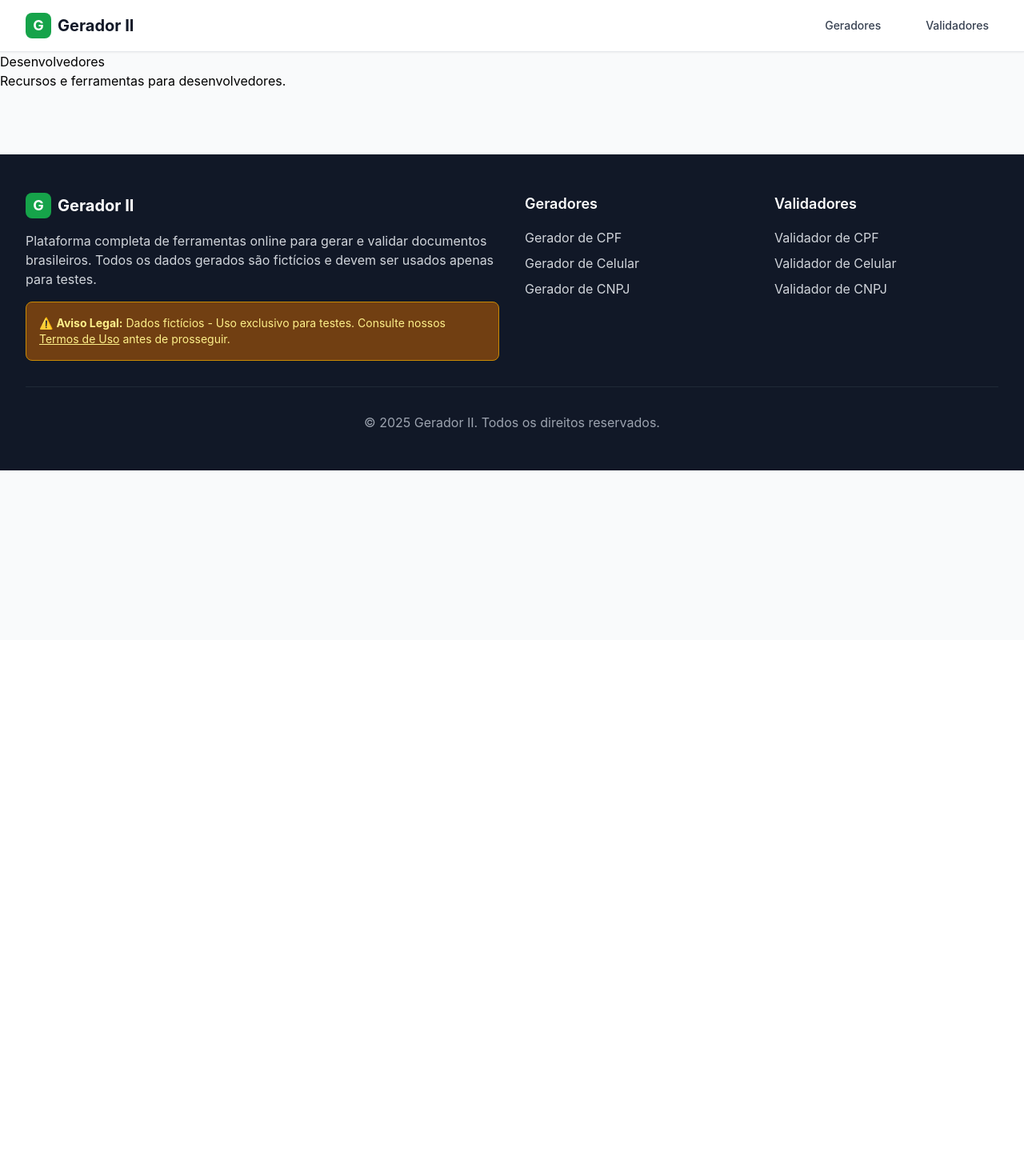
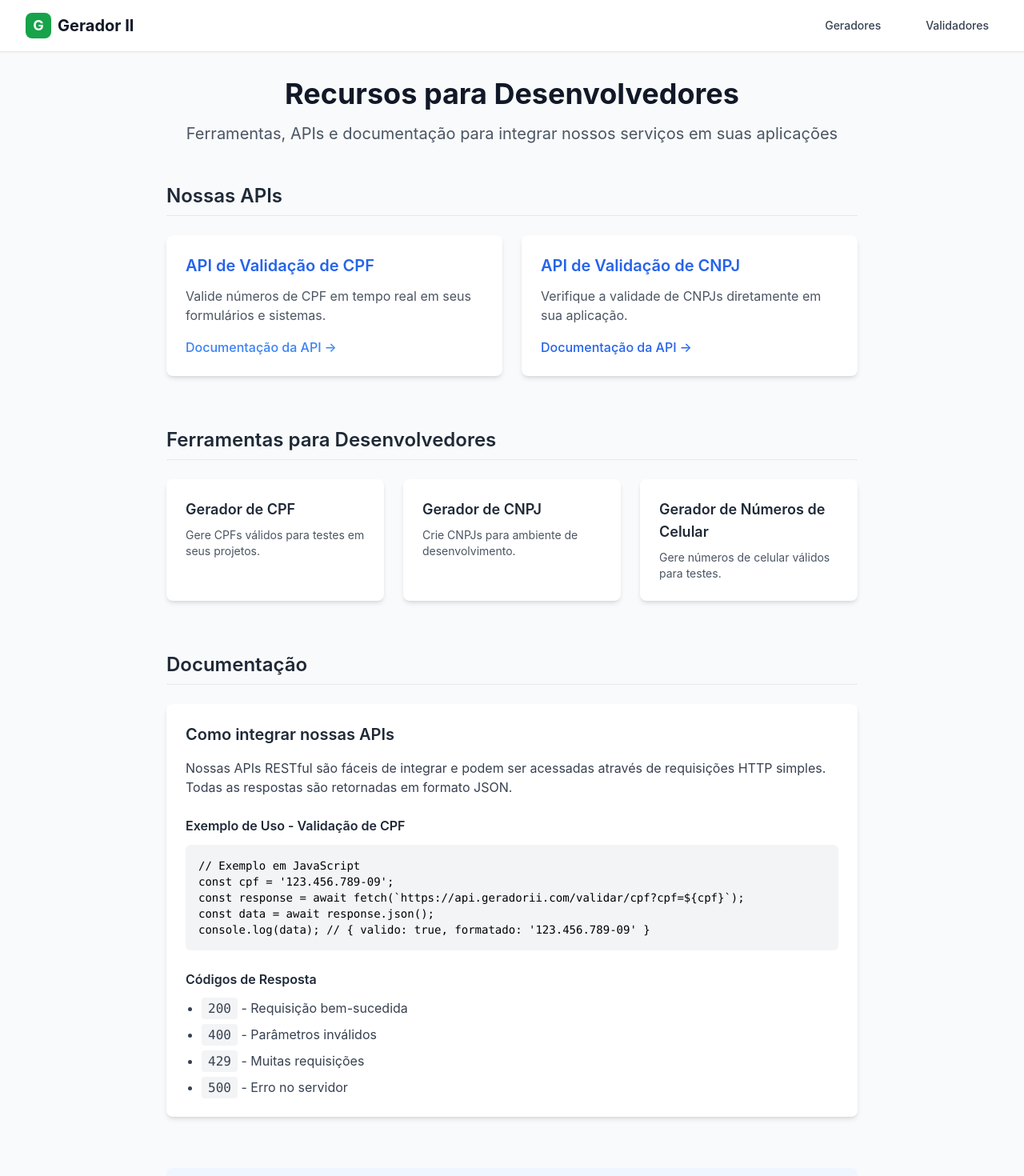
Before and after one commit to silasstoned47/gerador, a Nuxt app: page /desenvolvedores in a window 1280 px wide. Shown: the top 1470 px of the page at 80% size. Before the commit the page ends 800 px from the top, so only its background shows below. Built offline with nearby package versions, Linux system fonts and the light colour scheme.

Commit message:
feat: atualiza página de desenvolvedores com novo design e conteúdo

```diff
--- a/pages/desenvolvedores.vue
+++ b/pages/desenvolvedores.vue
@@ -1,14 +1,111 @@
 <template>
-  <div>
-    <h1>Desenvolvedores</h1>
-    <p>Recursos e ferramentas para desenvolvedores.</p>
-    <!-- Add your content here -->
+  <div class="max-w-4xl mx-auto px-4 py-8">
+    <!-- Cabeçalho da Página -->
+    <header class="mb-12 text-center">
+      <h1 class="text-4xl font-bold text-gray-900 mb-4">Recursos para Desenvolvedores</h1>
+      <p class="text-xl text-gray-600">Ferramentas, APIs e documentação para integrar nossos serviços em suas aplicações</p>
+    </header>
+
+    <!-- Seção de APIs -->
+    <section class="mb-16">
+      <h2 class="text-2xl font-semibold text-gray-800 mb-6 pb-2 border-b border-gray-200">Nossas APIs</h2>
+      <div class="grid md:grid-cols-2 gap-6">
+        <div class="bg-white p-6 rounded-lg shadow-md hover:shadow-lg transition-shadow">
+          <h3 class="text-xl font-semibold text-blue-600 mb-3">API de Validação de CPF</h3>
+          <p class="text-gray-600 mb-4">Valide números de CPF em tempo real em seus formulários e sistemas.</p>
+          <NuxtLink to="/validadores/cpf" class="text-blue-500 hover:text-blue-700 font-medium inline-flex items-center">
+            Documentação da API <span class="ml-1">→</span>
+          </NuxtLink>
+        </div>
+
+        <div class="bg-white p-6 rounded-lg shadow-md hover:shadow-lg transition-shadow">
+          <h3 class="text-xl font-semibold text-blue-600 mb-3">API de Validação de CNPJ</h3>
+          <p class="text-gray-600 mb-4">Verifique a validade de CNPJs diretamente em sua aplicação.</p>
+          <NuxtLink to="/validadores/cnpj" class="text-blue-600 hover:text-blue-800 font-medium inline-flex items-center">
+            Documentação da API <span class="ml-1">→</span>
+          </NuxtLink>
+        </div>
+      </div>
+    </section>
+
+    <!-- Seção de Ferramentas -->
+    <section class="mb-16">
+      <h2 class="text-2xl font-semibold text-gray-800 mb-6 pb-2 border-b border-gray-200">Ferramentas para Desenvolvedores</h2>
+      <div class="grid md:grid-cols-3 gap-6">
+        <NuxtLink to="/gerador/cpf" class="block bg-white p-6 rounded-lg shadow-md hover:shadow-lg transition-transform hover:-translate-y-1">
+          <h3 class="text-lg font-semibold text-gray-800 mb-2">Gerador de CPF</h3>
+          <p class="text-gray-600 text-sm">Gere CPFs válidos para testes em seus projetos.</p>
+        </NuxtLink>
+
+        <NuxtLink to="/gerador/cnpj" class="block bg-white p-6 rounded-lg shadow-md hover:shadow-lg transition-transform hover:-translate-y-1">
+          <h3 class="text-lg font-semibold text-gray-800 mb-2">Gerador de CNPJ</h3>
+          <p class="text-gray-600 text-sm">Crie CNPJs para ambiente de desenvolvimento.</p>
+        </NuxtLink>
+
+        <NuxtLink to="/gerador/celular" class="block bg-white p-6 rounded-lg shadow-md hover:shadow-lg transition-transform hover:-translate-y-1">
+          <h3 class="text-lg font-semibold text-gray-800 mb-2">Gerador de Números de Celular</h3>
+          <p class="text-gray-600 text-sm">Gere números de celular válidos para testes.</p>
+        </NuxtLink>
+      </div>
+    </section>
+
+    <!-- Seção de Documentação -->
+    <section class="mb-16">
+      <h2 class="text-2xl font-semibold text-gray-800 mb-6 pb-2 border-b border-gray-200">Documentação</h2>
+      <div class="bg-white p-6 rounded-lg shadow-md">
+        <h3 class="text-xl font-semibold text-gray-800 mb-4">Como integrar nossas APIs</h3>
+        <div class="prose max-w-none">
+          <p class="text-gray-700 mb-4">Nossas APIs RESTful são fáceis de integrar e podem ser acessadas através de requisições HTTP simples. Todas as respostas são retornadas em formato JSON.</p>
+
+          <h4 class="font-semibold text-gray-800 mt-6 mb-3">Exemplo de Uso - Validação de CPF</h4>
+          <pre class="bg-gray-100 p-4 rounded-md overflow-x-auto text-sm"><code>// Exemplo em JavaScript
+const cpf = '123.456.789-09';
+const response = await fetch(`https://api.geradorii.com/validar/cpf?cpf=${cpf}`);
+const data = await response.json();
+console.log(data); // { valido: true, formatado: '123.456.789-09' }</code></pre>
+
+          <h4 class="font-semibold text-gray-800 mt-6 mb-3">Códigos de Resposta</h4>
+          <ul class="list-disc pl-5 space-y-2 text-gray-700">
+            <li><span class="font-mono bg-gray-100 px-2 py-1 rounded">200</span> - Requisição bem-sucedida</li>
+            <li><span class="font-mono bg-gray-100 px-2 py-1 rounded">400</span> - Parâmetros inválidos</li>
+            <li><span class="font-mono bg-gray-100 px-2 py-1 rounded">429</span> - Muitas requisições</li>
+            <li><span class="font-mono bg-gray-100 px-2 py-1 rounded">500</span> - Erro no servidor</li>
+          </ul>
+        </div>
+      </div>
+    </section>
+
+    <!-- Seção de Contato -->
+    <section class="bg-blue-50 p-8 rounded-lg">
+      <h2 class="text-2xl font-semibold text-gray-800 mb-4">Precisa de ajuda?</h2>
+      <p class="text-gray-700 mb-4">Nossa equipe de suporte está pronta para ajudar com qualquer dúvida sobre a integração.</p>
+      <NuxtLink to="/contato" class="inline-block bg-blue-600 hover:bg-blue-700 text-white font-medium py-2 px-6 rounded-md transition-colors">
+        Fale Conosco
+      </NuxtLink>
+    </section>
   </div>
 </template>
 
 <script setup>
 definePageMeta({
-  title: 'Desenvolvedores',
-  description: 'Recursos para desenvolvedores'
+  title: 'Recursos para Desenvolvedores | Gerador II',
+  description: 'Documentação, APIs e ferramentas para desenvolvedores que desejam integrar validações de documentos em suas aplicações. Aprenda a usar nossas APIs de CPF, CNPJ e mais.',
+  ogTitle: 'Recursos para Desenvolvedores - Gerador II',
+  ogDescription: 'Documentação completa e ferramentas para desenvolvedores que desejam integrar validações de documentos em suas aplicações.',
+  ogImage: '/images/og-developers.jpg',
+  twitterCard: 'summary_large_image'
+});
+
+// SEO adicional para a página
+useHead({
+  meta: [
+    { name: 'keywords', content: 'api cpf, api cnpj, validação documentos, api validador, integração desenvolvedores, documentação api' },
+    { name: 'author', content: 'Gerador II' },
+    { property: 'og:url', content: 'https://geradorii.com/desenvolvedores/' },
+    { property: 'og:type', content: 'website' },
+    { name: 'twitter:title', content: 'Recursos para Desenvolvedores - Gerador II' },
+    { name: 'twitter:description', content: 'Documentação completa e ferramentas para desenvolvedores que desejam integrar validações de documentos em suas aplicações.' },
+    { name: 'twitter:image', content: '/images/og-developers.jpg' }
+  ]
 });
 </script>
```
